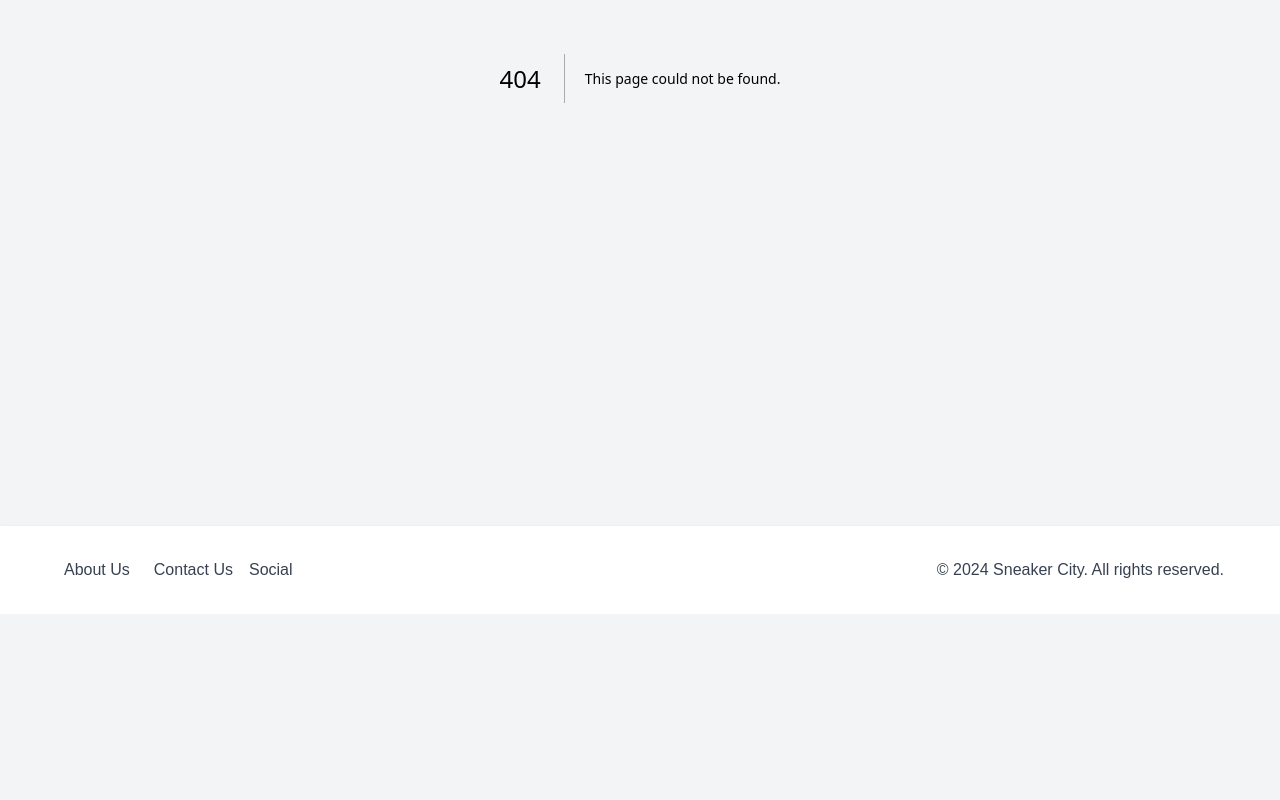
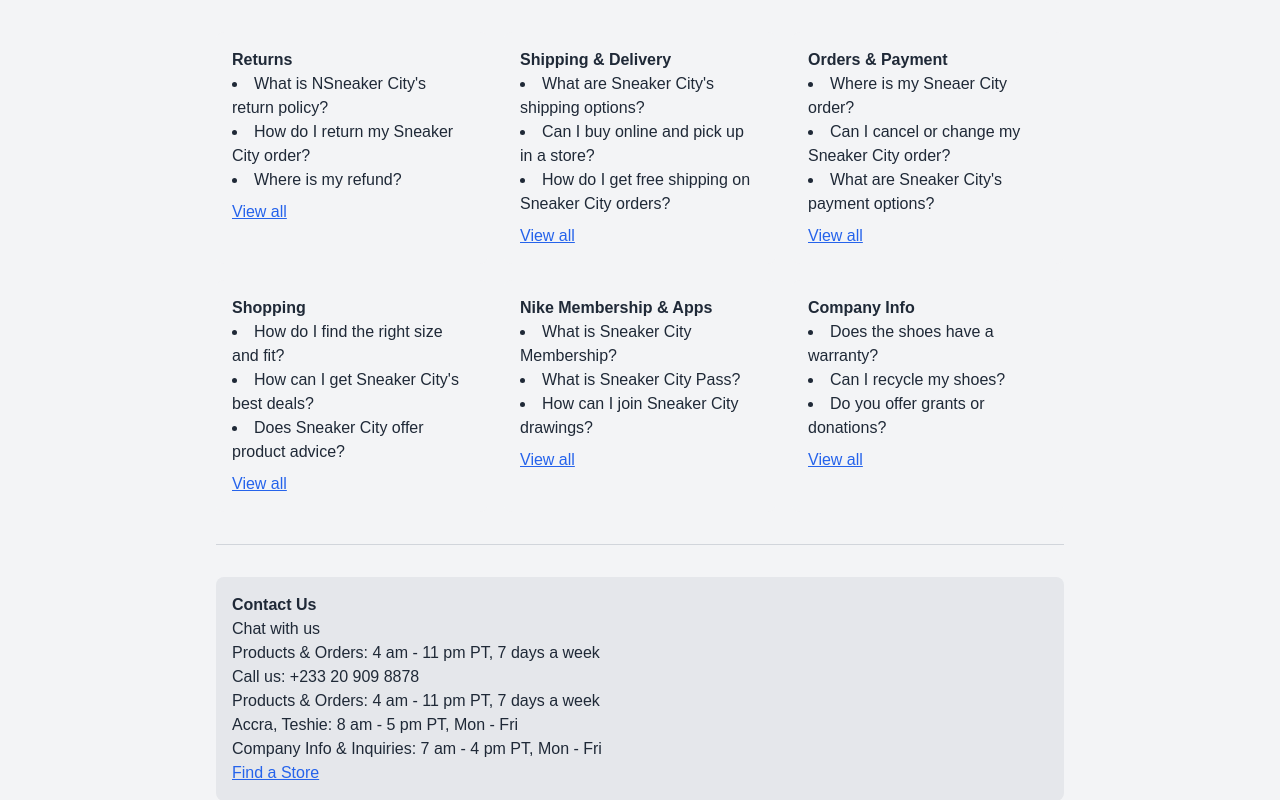
Before and after one commit to MKSIAW/sneaker-city, a Next.js app: page /Help in a window 1280 px wide. Before the commit this address had no page. Shown: the part 540-1340 px from the top of the page. Before the commit the page ends 1154 px from the top, so only its background shows below. Built offline with nearby package versions, Linux system fonts and the light colour scheme.

Commit message:
new commit

```diff
--- /dev/null
+++ b/app/Help/page.jsx
@@ -0,0 +1,100 @@
+import Link from 'next/link';
+
+const HelpPage = () => {
+  return (
+    <div className="p-8  text-white">
+      <div className="max-w-4xl mx-auto text-gray-800 p-6">
+        <h1 className="text-4xl font-bold mb-4 text-center">GET HELP</h1>
+
+        <div className="mb-16">
+          <input
+            type="text"
+            placeholder="What can we help you with?"
+            className="w-full p-3 rounded-lg border border-gray-300 focus:outline-none focus:ring-2 focus:ring-blue-500"
+          />
+        </div>
+
+        <h2 className="text-2xl font-bold mb-4">Quick Assists</h2>
+        <p className="mb-8">Answers to our most frequently asked questions are just one click away.</p>
+
+        <div className="grid grid-cols-1 md:grid-cols-2 lg:grid-cols-3 gap-4 mb-8">
+          {[
+            {
+              title: "Returns",
+              questions: [
+                "What is NSneaker City's return policy?",
+                "How do I return my Sneaker City order?",
+                "Where is my refund?",
+              ],
+            },
+            {
+              title: "Shipping & Delivery",
+              questions: [
+                "What are Sneaker City's shipping options?",
+                "Can I buy online and pick up in a store?",
+                "How do I get free shipping on Sneaker City orders?",
+              ],
+            },
+            {
+              title: "Orders & Payment",
+              questions: [
+                "Where is my Sneaer City order?",
+                "Can I cancel or change my Sneaker City order?",
+                "What are Sneaker City's payment options?",
+              ],
+            },
+            {
+              title: "Shopping",
+              questions: [
+                "How do I find the right size and fit?",
+                "How can I get Sneaker City's best deals?",
+                "Does Sneaker City offer product advice?",
+              ],
+            },
+            {
+              title: "Nike Membership & Apps",
+              questions: [
+                "What is Sneaker City Membership?",
+                "What is Sneaker City Pass?",
+                "How can I join Sneaker City drawings?",
+              ],
+            },
+            {
+              title: "Company Info",
+              questions: [
+                "Does the shoes have a warranty?",
+                "Can I recycle my shoes?",
+                "Do you offer grants or donations?",
+              ],
+            },
+          ].map((assist) => (
+            <div key={assist.title} className="flex flex-col bg-gray-100 p-4 rounded-lg">
+              <h3 className="font-semibold">{assist.title}</h3>
+              <ul className="list-disc list-inside mb-2">
+                {assist.questions.map((question) => (
+                  <li key={question}>{question}</li>
+                ))}
+              </ul>
+              <Link href={`/${assist.title.toLowerCase().replace(/\s+/g, '-')}`} className="text-blue-600 underline">View all</Link>
+            </div>
+          ))}
+        </div>
+
+        <hr className="my-6 border-gray-300" />
+
+        <div className="mt-8 bg-gray-200 p-4 rounded-lg text-gray-800">
+          <h2 className="font-semibold">Contact Us</h2>
+          <p>Chat with us</p>
+          <p>Products & Orders: 4 am - 11 pm PT, 7 days a week</p>
+          <p>Call us: +233 20 909 8878</p>
+          <p>Products & Orders: 4 am - 11 pm PT, 7 days a week</p>
+          <p>Accra, Teshie: 8 am - 5 pm PT, Mon - Fri</p>
+          <p>Company Info & Inquiries: 7 am - 4 pm PT, Mon - Fri</p>
+          <Link href="/find-store" className="text-blue-600 underline">Find a Store</Link>
+        </div>
+      </div>
+    </div>
+  );
+};
+
+export default HelpPage;
--- a/app/globals.css
+++ b/app/globals.css
@@ -7,6 +7,7 @@
   margin: 0;
   padding: 0;
   box-sizing: border-box;
+  overflow-y: scroll;
 }
 
 .container {
--- a/app/layout.jsx
+++ b/app/layout.jsx
@@ -17,13 +17,13 @@
       <div className="container mx-auto p-4 flex flex-col md:flex-row justify-between items-center">
         <div className="flex items-center mb-2 md:mb-0">
         <Link href="/">
-  <img src="/images/logo.png" alt="Sneaker City Logo" className="w-24 h-24 mr-2 cursor-pointer" />
+  <img src="/images/logo.png" alt="Sneaker City Logo" className="w-32 h-32 mr-2 cursor-pointer" />
 </Link>
 
           <h1 className="text-2xl font-bold">Sneaker City</h1>
         </div>
         <nav className="flex space-x-4 mb-2 md:mb-0">
-          <Link href="/help"><span className="text-gray-700">Help</span></Link>
+          <Link href="/Help"><span className="text-gray-700">Help</span></Link>
           <Link href="/join-us"><span className="text-gray-700">Join Us</span></Link>
           <Link href="/sign-in"><span className="text-gray-700">Sign In</span></Link>
         </nav>
```
